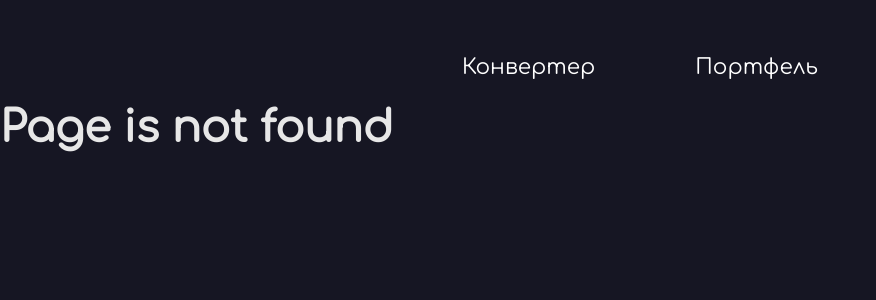
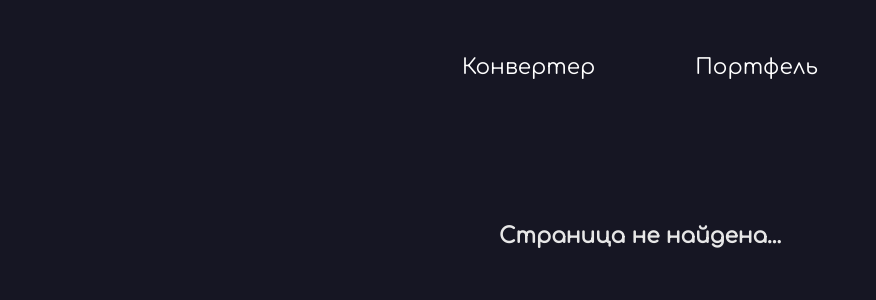
Before and after one commit to LOiif/cryptocurrency_converter, a React (Create React App) app: page /404 in a window 1280 px wide. Before the commit this address had no page. Shown: the top 300 px of the page, without its empty margins (0-876 px from the left). Built offline with nearby package versions, Linux system fonts and the light colour scheme.

Commit message:
Сделана страница 404 при неверном пути

```diff
--- a/src/pages/404/Page404.jsx
+++ b/src/pages/404/Page404.jsx
@@ -1,11 +1,12 @@
 import React from "react";
+import cl from "./Page404.module.scss"
 
 const Page404 = () => {
-  return (
-    <>
-      <h1>Page is not found</h1>
-    </>
-  );
+    return (
+        <div className={cl.container}>
+            <h1 className={cl.title}>Страница не найдена...</h1>
+        </div>
+    );
 };
 
 export default Page404;
--- /dev/null
+++ b/src/pages/404/Page404.module.scss
@@ -0,0 +1,15 @@
+.container {
+  padding: 60px 20px 40px 20px;
+
+  @media (min-width: 600px) {
+    padding-top: 120px;
+  }
+}
+
+.title {
+  font-size: 1rem;
+  text-align: center;
+  @media (min-width: 600px) {
+    font-size: 1.2rem;
+  }
+}
```
